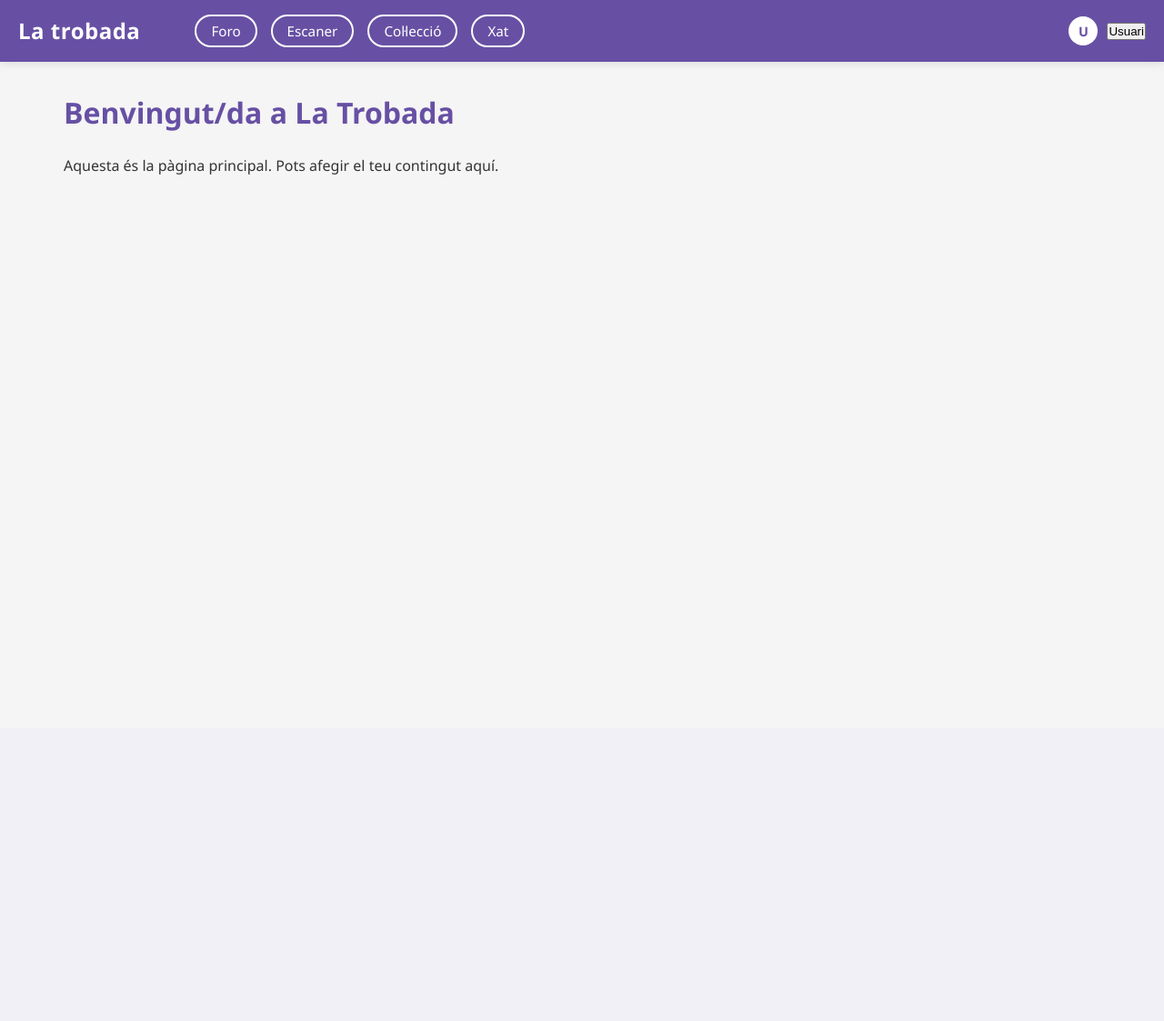
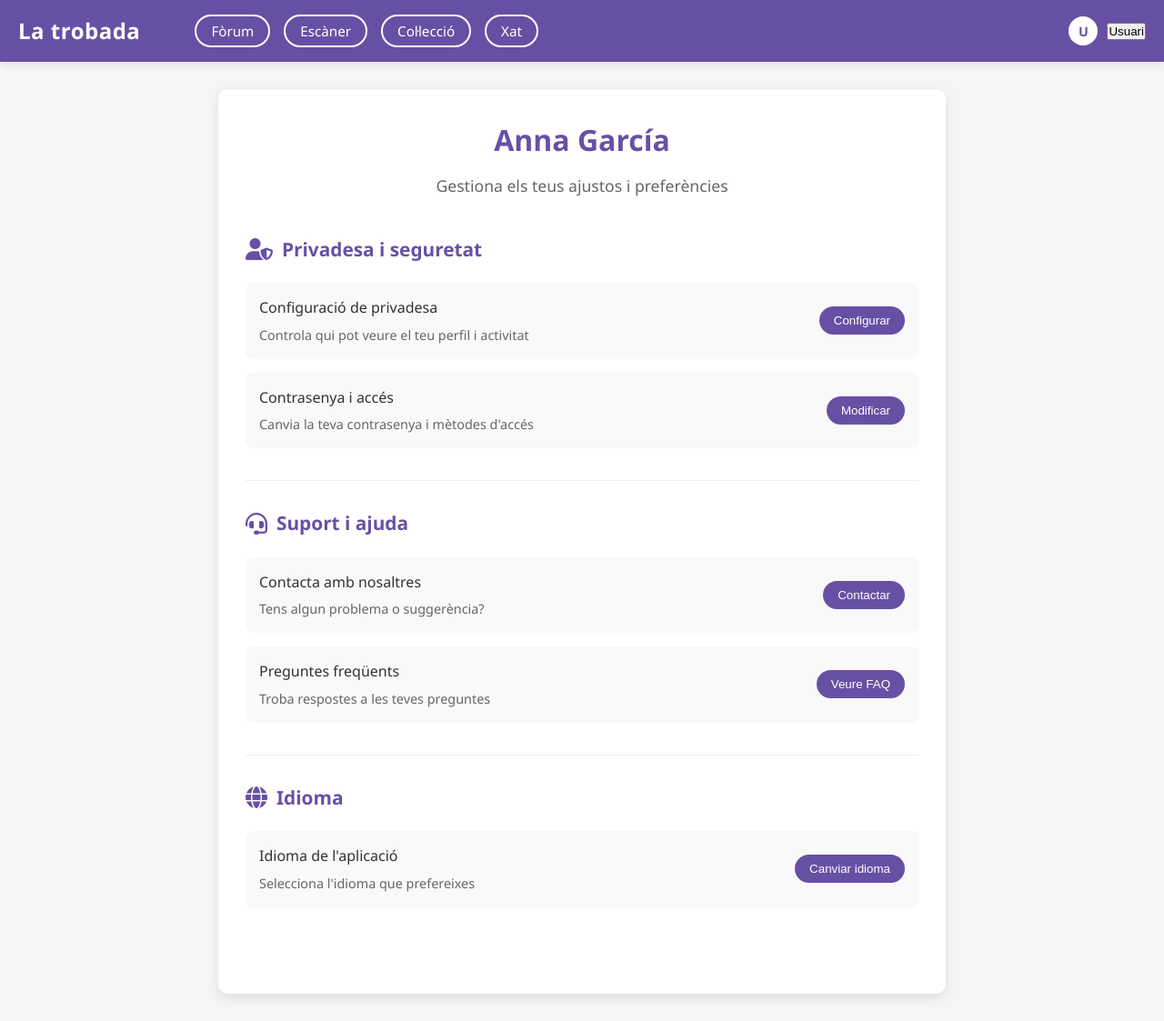
Before and after one commit to NilJou/Web_La_trobada, a Flask app: page /usuari in a window 1280 px wide. Shown: the whole page at 91% size. Before the commit the page ends 192 px from the top, so only its background shows below. Run offline with Flask 3, Linux system fonts and the light colour scheme.

Commit message:
Css Xat i usuaris frontend

```diff
--- /dev/null
+++ b/webapp/static/usuari_style.css
@@ -0,0 +1,121 @@
+/* ajustos_usuari.css - Estils per a la pàgina d'ajustos de l'usuari */
+
+.contenidor-ajustos {
+    max-width: 800px;
+    margin: 0 auto;
+    padding: 30px;
+    background-color: white;
+    border-radius: 10px;
+    box-shadow: 0 4px 12px rgba(0, 0, 0, 0.1);
+}
+
+.capcalera-ajustos {
+    text-align: center;
+    margin-bottom: 40px;
+}
+
+.nom-usuari {
+    font-size: 2rem;
+    color: #6750a4;
+    margin-bottom: 10px;
+    font-weight: 600;
+}
+
+.subtitol-ajustos {
+    color: #666;
+    font-size: 1.1rem;
+}
+
+.seccio-ajustos {
+    margin-bottom: 30px;
+    border-bottom: 1px solid #eee;
+    padding-bottom: 20px;
+}
+
+.seccio-ajustos:last-child {
+    border-bottom: none;
+}
+
+.titol-seccio {
+    font-size: 1.3rem;
+    color: #6750a4;
+    margin-bottom: 20px;
+    display: flex;
+    align-items: center;
+}
+
+.icona-seccio {
+    margin-right: 10px;
+    font-size: 1.5rem;
+}
+
+.opcio-ajust {
+    display: flex;
+    justify-content: space-between;
+    align-items: center;
+    padding: 15px;
+    background-color: #f9f9f9;
+    border-radius: 8px;
+    margin-bottom: 15px;
+    transition: all 0.3s ease;
+}
+
+.opcio-ajust:hover {
+    background-color: #f0ebfa;
+    transform: translateX(5px);
+}
+
+.text-opcio {
+    flex-grow: 1;
+}
+
+.titol-opcio {
+    font-weight: 500;
+    color: #333;
+    margin-bottom: 5px;
+}
+
+.descripcio-opcio {
+    font-size: 0.9rem;
+    color: #666;
+}
+
+.boto-opcio {
+    background-color: #6750a4;
+    color: white;
+    border: none;
+    padding: 8px 16px;
+    border-radius: 20px;
+    cursor: pointer;
+    transition: all 0.3s ease;
+    white-space: nowrap;
+    margin-left: 15px;
+}
+
+.boto-opcio:hover {
+    background-color: #5a4490;
+    transform: translateY(-2px);
+    box-shadow: 0 2px 8px rgba(0, 0, 0, 0.1);
+}
+
+/* Estils per a dispositius mòbils */
+@media (max-width: 768px) {
+    .contenidor-ajustos {
+        padding: 20px;
+    }
+
+    .nom-usuari {
+        font-size: 1.5rem;
+    }
+
+    .opcio-ajust {
+        flex-direction: column;
+        align-items: flex-start;
+    }
+
+    .boto-opcio {
+        margin-left: 0;
+        margin-top: 10px;
+        width: 100%;
+    }
+}
--- a/webapp/static/xat_style.css
+++ b/webapp/static/xat_style.css
@@ -1,8 +1,8 @@
 /* Estilos específicos para xat.html */
 .chat-main-container {
     display: flex;
-    height: calc(100vh - 60px);
-    margin-top: 60px;
+    height: calc(100vh - 80px);
+    margin-top: 20px;
 }
 
 .chat-sidebar {
--- a/webapp/templates/usuari.html
+++ b/webapp/templates/usuari.html
@@ -3,18 +3,20 @@
 <head>
     <meta charset="UTF-8">
     <meta name="viewport" content="width=device-width, initial-scale=1.0">
-        <title>La trobada</title>
+    <title>Ajustos de l'usuari - La trobada</title>
     <link rel="stylesheet" href="{{ url_for('static', filename='base_style.css') }}">
+    <link rel="stylesheet" href="{{ url_for('static', filename='usuari_style.css') }}">
+    <link rel="stylesheet" href="https://cdnjs.cloudflare.com/ajax/libs/font-awesome/6.0.0/css/all.min.css">
 </head>
 <body>
     <nav class="navbar">
         <div class="logo">La trobada</div>
         <div class="nav-links">
             <form action="/foro">
-                        <input type="submit" value="Foro">
+                <input type="submit" value="Fòrum">
             </form>
             <form action="/escaner">
-                        <input type="submit" value="Escaner">
+                <input type="submit" value="Escàner">
             </form>
             <form action="/colleccio">
                 <input type="submit" value="Col·lecció">
@@ -31,10 +33,74 @@
         </div>
     </nav>
 
-        <!-- Contenido principal -->
     <main class="main-content">
-            <h1>Benvingut/da a La Trobada</h1>
-            <p>Aquesta és la pàgina principal. Pots afegir el teu contingut aquí.</p>
+        <div class="contenidor-ajustos">
+            <div class="capcalera-ajustos">
+                <div class="nom-usuari">Anna García</div>
+                <div class="subtitol-ajustos">Gestiona els teus ajustos i preferències</div>
+            </div>
+
+            <div class="seccio-ajustos">
+                <h2 class="titol-seccio">
+                    <i class="icona-seccio fas fa-user-shield"></i>
+                    Privadesa i seguretat
+                </h2>
+
+                <div class="opcio-ajust">
+                    <div class="text-opcio">
+                        <div class="titol-opcio">Configuració de privadesa</div>
+                        <div class="descripcio-opcio">Controla qui pot veure el teu perfil i activitat</div>
+                    </div>
+                    <button class="boto-opcio">Configurar</button>
+                </div>
+
+                <div class="opcio-ajust">
+                    <div class="text-opcio">
+                        <div class="titol-opcio">Contrasenya i accés</div>
+                        <div class="descripcio-opcio">Canvia la teva contrasenya i mètodes d'accés</div>
+                    </div>
+                    <button class="boto-opcio">Modificar</button>
+                </div>
+            </div>
+
+            <div class="seccio-ajustos">
+                <h2 class="titol-seccio">
+                    <i class="icona-seccio fas fa-headset"></i>
+                    Suport i ajuda
+                </h2>
+
+                <div class="opcio-ajust">
+                    <div class="text-opcio">
+                        <div class="titol-opcio">Contacta amb nosaltres</div>
+                        <div class="descripcio-opcio">Tens algun problema o suggerència?</div>
+                    </div>
+                    <button class="boto-opcio">Contactar</button>
+                </div>
+
+                <div class="opcio-ajust">
+                    <div class="text-opcio">
+                        <div class="titol-opcio">Preguntes freqüents</div>
+                        <div class="descripcio-opcio">Troba respostes a les teves preguntes</div>
+                    </div>
+                    <button class="boto-opcio">Veure FAQ</button>
+                </div>
+            </div>
+
+            <div class="seccio-ajustos">
+                <h2 class="titol-seccio">
+                    <i class="icona-seccio fas fa-globe"></i>
+                    Idioma
+                </h2>
+
+                <div class="opcio-ajust">
+                    <div class="text-opcio">
+                        <div class="titol-opcio">Idioma de l'aplicació</div>
+                        <div class="descripcio-opcio">Selecciona l'idioma que prefereixes</div>
+                    </div>
+                    <button class="boto-opcio">Canviar idioma</button>
+                </div>
+            </div>
+        </div>
     </main>
 </body>
 </html>
```
Lines whose indentation alone changed are shown as unchanged.
